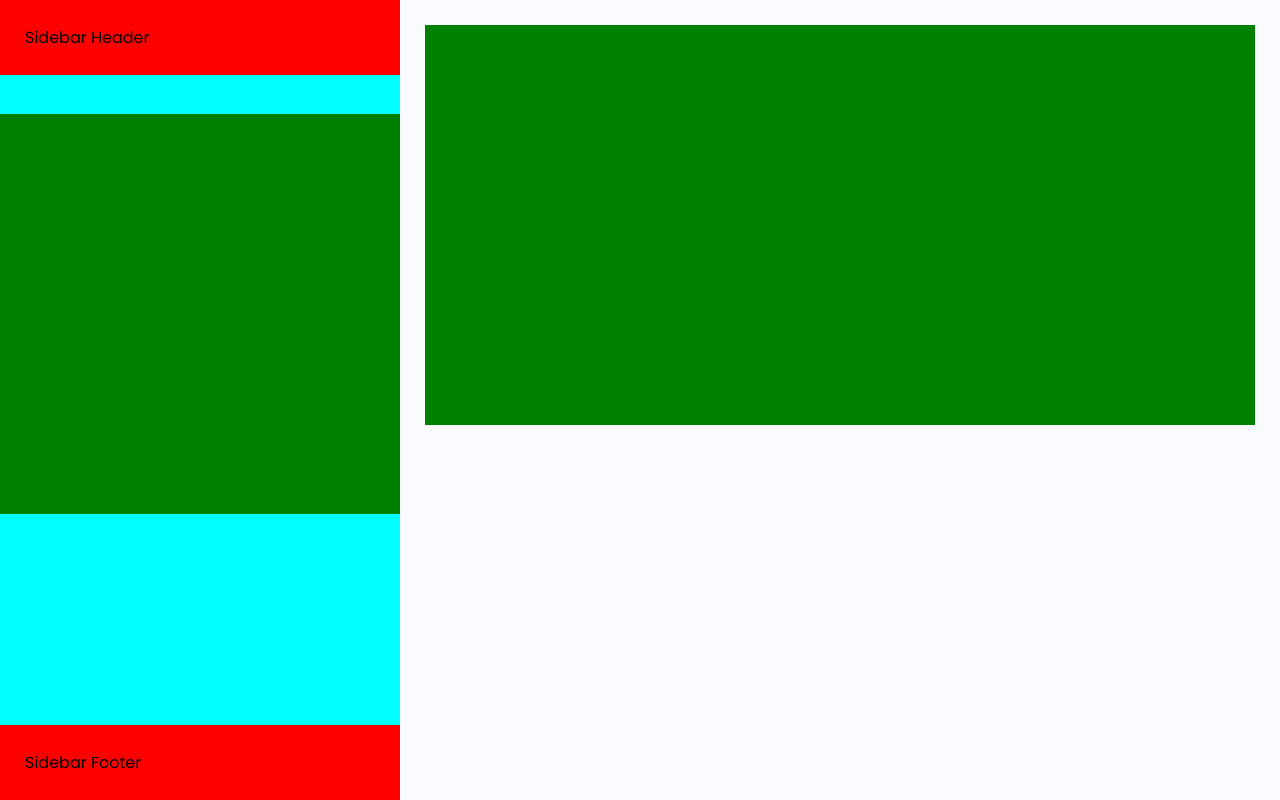
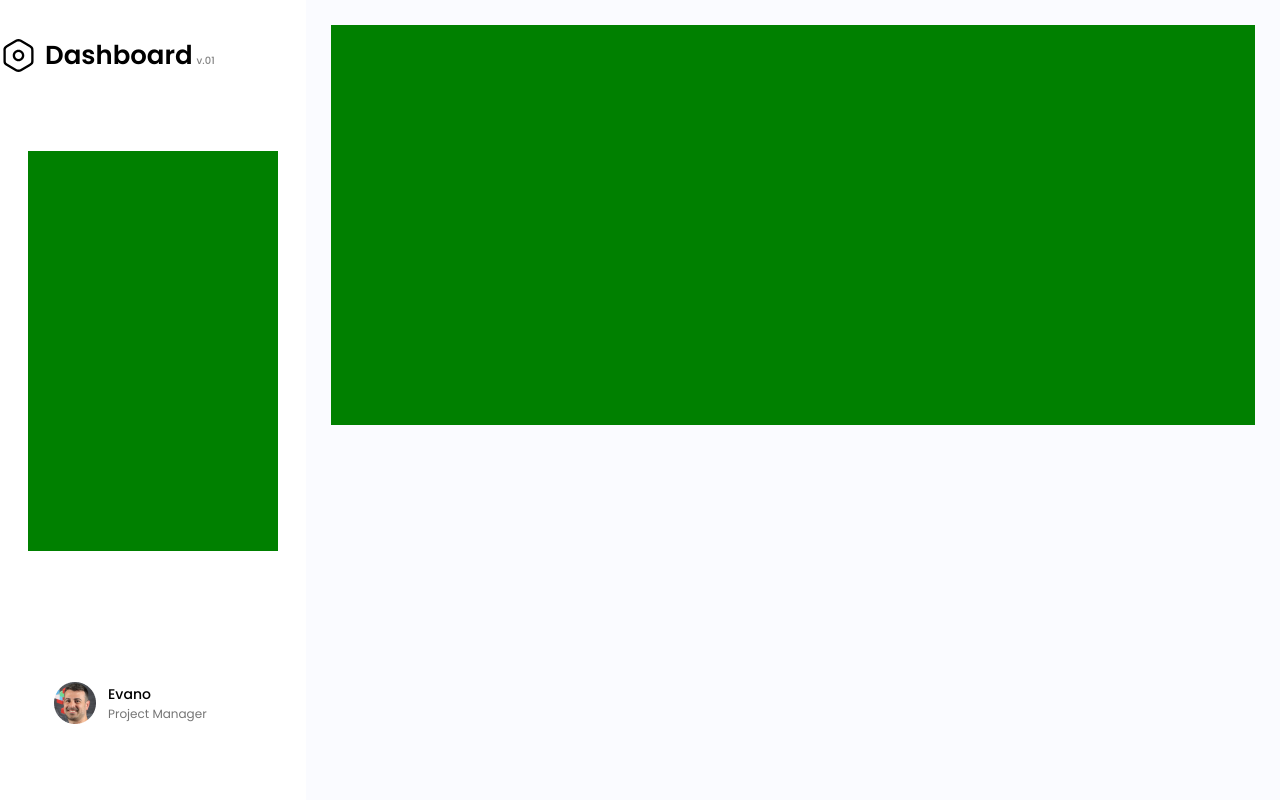
Before and after one commit to gottfried-github/dashboard, a website built with webpack: page src/index.html in a window 1280 px wide. Built offline with nearby package versions, Linux system fonts and the light colour scheme; files whose address does not match are found by name.

Commit message:
add styles for header and footer

```diff
--- a/src/index.html
+++ b/src/index.html
@@ -10,11 +10,23 @@
   <div class="container">
     <div class="sidebar">
       <header class="sidebar__header">
-        Sidebar Header
+        <div class="sidebar__logo-container">
+          <div class="sidebar__logo"></div>
+          <div class="sidebar__title-container">
+            <div class="sidebar__title">Dashboard</div>
+            <div class="sidebar__version">v.01</div>
+          </div>
+        </div>
         <button class="sidebar__close-button">Close</button>
       </header>
       <nav class="sidebar__nav"></nav>
-      <footer class="sidebar__footer">Sidebar Footer</footer>
+      <footer class="sidebar__footer">
+        <div class="sidebar__avatar"></div>
+        <div class="sidebar__profile">
+          <div class="sidebar__name">Evano</div>
+          <div class="sidebar__subtitle">Project Manager</div>
+        </div>
+      </footer>
     </div>
     <header class="header"><button class="header__menu-button">Menu</button></header>
     <div class="content">
--- a/src/styles/_common.scss
+++ b/src/styles/_common.scss
@@ -1,8 +1,16 @@
+html {
+  font-size: 10px;
+}
+
 body {
   margin: 0;
   padding: 0;
 
   font-family: 'Poppins';
+  font-size: 1.6rem;
+  font-weight: 500;
+
+  color: $black;
 }
 
 .container {
--- a/src/styles/_constants.scss
+++ b/src/styles/_constants.scss
@@ -1,8 +1,13 @@
 // colors
+$black: #000000;
+$white: #FFFFFF;
 $light-blue: #FAFBFF;
 
 // breakpoints
 $breakpoint: 1000px;
 
-// other
-$sidebar-width: 400px;
+// common
+$sidebar-width: 306px;
+
+// sidebar
+$sidebar-padding: 28px;
--- a/src/styles/_sidebar.scss
+++ b/src/styles/_sidebar.scss
@@ -2,15 +2,17 @@
   display: none;
   position: fixed;
 
+  box-sizing: border-box;
   height: 100vh;
   width: 100vw;
 
   overflow-y: scroll;
   z-index: 10;
 
-  grid-template-rows: 74px 1fr;
+  grid-template-rows: 111px 1fr;
+  padding: 0 28px;
 
-  background-color: aqua;
+  background-color: $white;
 
   @media (min-width: $breakpoint) {
     display: grid;
@@ -26,17 +28,55 @@
 
 .sidebar__header {
   position: fixed;
+  display: flex;
+  align-items: center;
+  justify-content: space-between;
 
   box-sizing: border-box;
-  width: 100%;
-  padding: 25px;
+  width: calc(100% - $sidebar-padding * 2);
+  padding: 36px 0;
 
   // z-index: 20;
-  background-color: red;
+  background-color: $white;
 
   @media (min-width: $breakpoint) {
-    width: $sidebar-width;
+    width: calc($sidebar-width - $sidebar-padding * 2);
   }
+}
+
+.sidebar__logo-container {
+  display: flex;
+  align-items: center;
+
+  column-gap: 8px;
+}
+
+.sidebar__logo {
+  width: 37px;
+  height: 37px;
+
+  background-image: url('../assets/images/logo.svg');
+  background-position: center;
+  background-repeat: no-repeat;
+}
+
+.sidebar__title-container {
+  display: flex;
+  align-items: baseline;
+
+  column-gap: 4px;
+}
+
+.sidebar__title {
+  font-size: 2.6rem;
+  font-weight: 600;
+}
+
+.sidebar__version {
+  font-size: 1rem;
+  font-weight: 500;
+
+  color: #838383;
 }
 
 .sidebar__close-button {
@@ -59,8 +99,29 @@
 
 .sidebar__footer {
   grid-row: 3;
+  display: flex;
+  align-items: center;
 
-  padding: 25px;
+  padding: 26px;
+  margin-bottom: 50px;
 
-  background-color: red;
+  column-gap: 12px;
 }
+
+.sidebar__avatar {
+  width: 42px;
+  height: 42px;
+
+  background-image: url('../assets/images/avatar.png');
+  background-size: cover;
+}
+
+.sidebar__name {
+  font-size: 1.4rem;
+}
+
+.sidebar__subtitle {
+  font-size: 1.2rem;
+  font-weight: 400;
+  color: #757575;
+}
```
Also changed, not shown: src/assets/images/avatar.png (added), src/assets/images/logo.svg (added).
